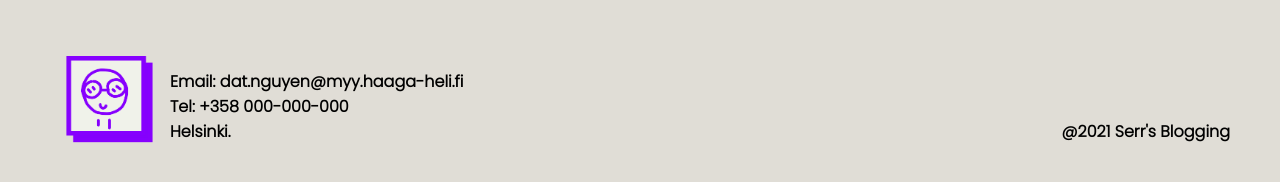
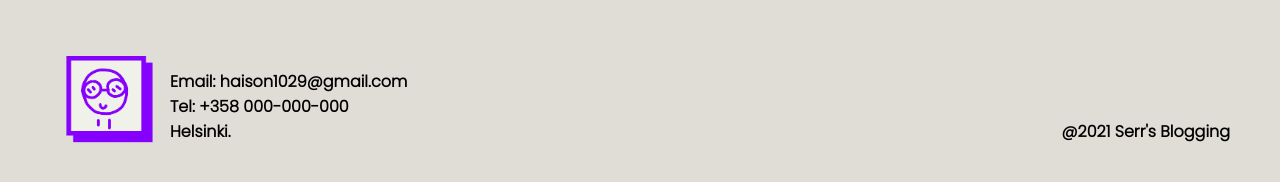
Before and after one commit to SeaBiscuitsorg/SeaBiscuitsorg.github.io, a plain HTML site: page Post_4.html in a window 1280 px wide. Shown: the part 4268-4450 px from the top of the page. Drawn offline with nearby package versions, Linux system fonts and the light colour scheme.

Commit message:
Update Post_4.html

```diff
--- a/Post_4.html
+++ b/Post_4.html
@@ -186,7 +186,7 @@
                 <img href="#" src="Images/Serr Logo.png" alt="Logo" class="brand_logo">
 
                 <p class="footer_para">
-                    <b>Email: dat.nguyen@myy.haaga-heli.fi<br>
+                    <b>Email: haison1029@gmail.com<br>
                     Tel: +358 000-000-000 <br>
                     Helsinki.</b>
                 </p>
```
